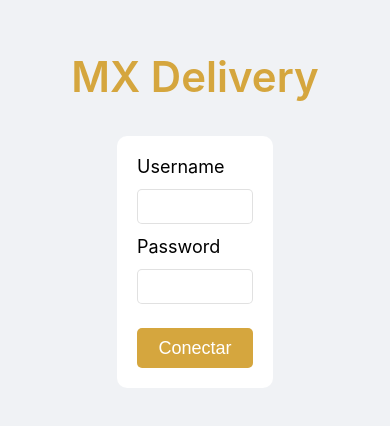
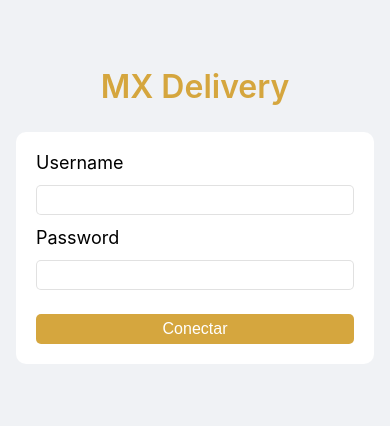
Before and after one commit to okutechdev/mx-delivery-frontend, a Next.js app: page / in a window 390 px wide. Shown: the part 220-646 px from the top of the page. Built offline with nearby package versions, Linux system fonts and the light colour scheme.

Commit message:
added responsive

```diff
--- a/package.json
+++ b/package.json
@@ -17,7 +17,8 @@
     "react-hook-form": "^7.27.0",
     "react-icons": "^4.3.1",
     "react-toastify": "^8.1.1",
-    "sass": "^1.49.7"
+    "sass": "^1.49.7",
+    "swiper": "^8.0.6"
   },
   "devDependencies": {
     "@types/node": "17.0.17",
--- a/src/components/Layout/styles.module.scss
+++ b/src/components/Layout/styles.module.scss
@@ -21,3 +21,10 @@
       }
     }
   }
+
+  @media (max-width: 700px) {
+    .main {
+      width: 100%;
+      margin-left: 0;
+    }
+ }
--- a/src/components/Sidebar/styles.module.scss
+++ b/src/components/Sidebar/styles.module.scss
@@ -46,3 +46,10 @@
     }
 
   }
+
+  @media (max-width: 700px) {
+    .sidebar {
+      display: none;
+      width: 0;
+    }
+ }
--- a/src/pages/_app.tsx
+++ b/src/pages/_app.tsx
@@ -1,4 +1,5 @@
 import '../styles/globals.css'
+import 'swiper/css';
 import 'react-toastify/dist/ReactToastify.css';
 
 import type { AppProps } from 'next/app'
--- a/src/pages/login/styles.module.scss
+++ b/src/pages/login/styles.module.scss
@@ -56,3 +56,28 @@
     }
 
 }
+
+@media (max-width: 700px) {
+   .container {
+       padding: 1rem;
+
+       form {
+           width: 100%;
+       }
+       h2 {
+           font-size: 2rem;
+       }
+   }
+}
+
+@media (max-width: 700px) {
+    .container {
+        form {
+           input, button {
+               height: 30px;
+               font-size: 16px;
+           }
+        }
+
+    }
+ }
--- a/src/pages/orders/register/styles.module.scss
+++ b/src/pages/orders/register/styles.module.scss
@@ -65,6 +65,7 @@
             }
         }
 
+
     }
 
     .summary{
@@ -116,4 +117,40 @@
         }
 
     }
+
+
 }
+
+@media (max-width: 700px) {
+    .container{
+        flex-direction: column;
+        width: 100%;
+
+        .products {
+            width: 100%;
+            flex-wrap: nowrap;
+
+            .product_item{
+                height: 50px;
+                width: 30px;
+                font-size: 14px;
+                margin-right: 0;
+            }
+        }
+
+        .summary {
+            width: 100%;
+
+            .itemsSummary {
+                span {
+                    font-size: 18px;
+                }
+
+                button {
+                    font-size: 14px;
+                    height: 30px;
+                }
+            }
+        }
+    }
+}
```
Also changed, not shown: src/components/OrderCard/styles.module.scss (+11 -0 lines), src/components/PageHeader/styles.module.scss (+16 -0 lines), src/pages/orders/register/index.tsx (+6 -6 lines), 1 other file (tests, documents, lock files or other folders).
